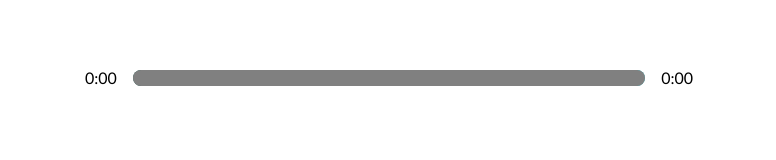
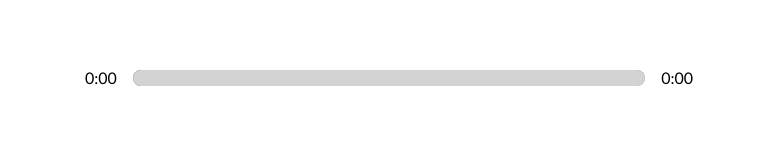
Before and after one commit to eprenger/waves, a React (Create React App) app: page / in a window 1280 px wide. Shown: the part 508-668 px from the top of the page, without its empty margins (251-1027 px from the left). Built offline with nearby package versions, Linux system fonts and the light colour scheme.

Commit message:
Update _player.scss

```diff
--- a/src/style/_player.scss
+++ b/src/style/_player.scss
@@ -58,7 +58,7 @@ input[type="range"]::-moz-range-thumb {
   overflow: hidden;
 }
 .animate-track {
-  background: gray;
+  background: rgb(211, 211, 211);
   height: 100%;
   width: 100%;
   position: absolute;
```
